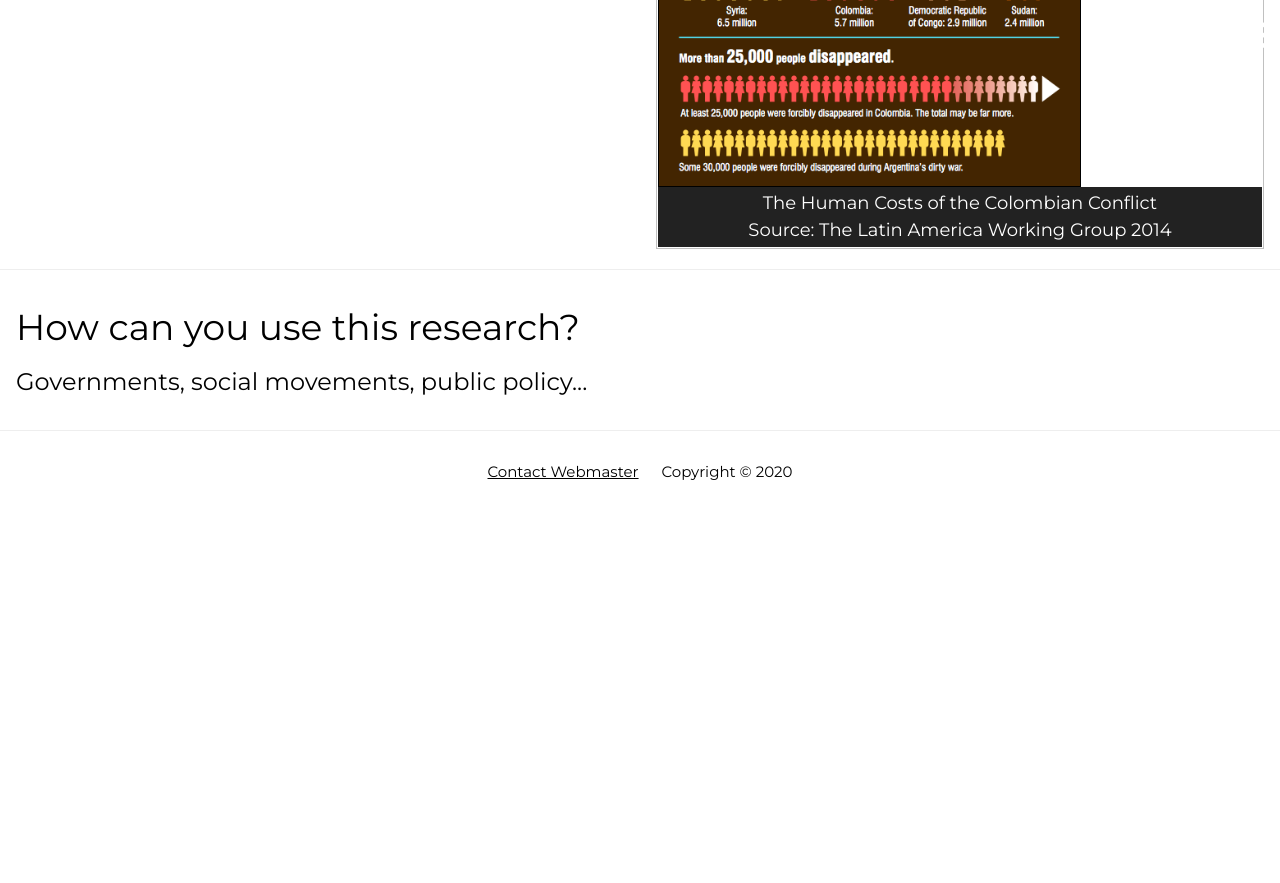
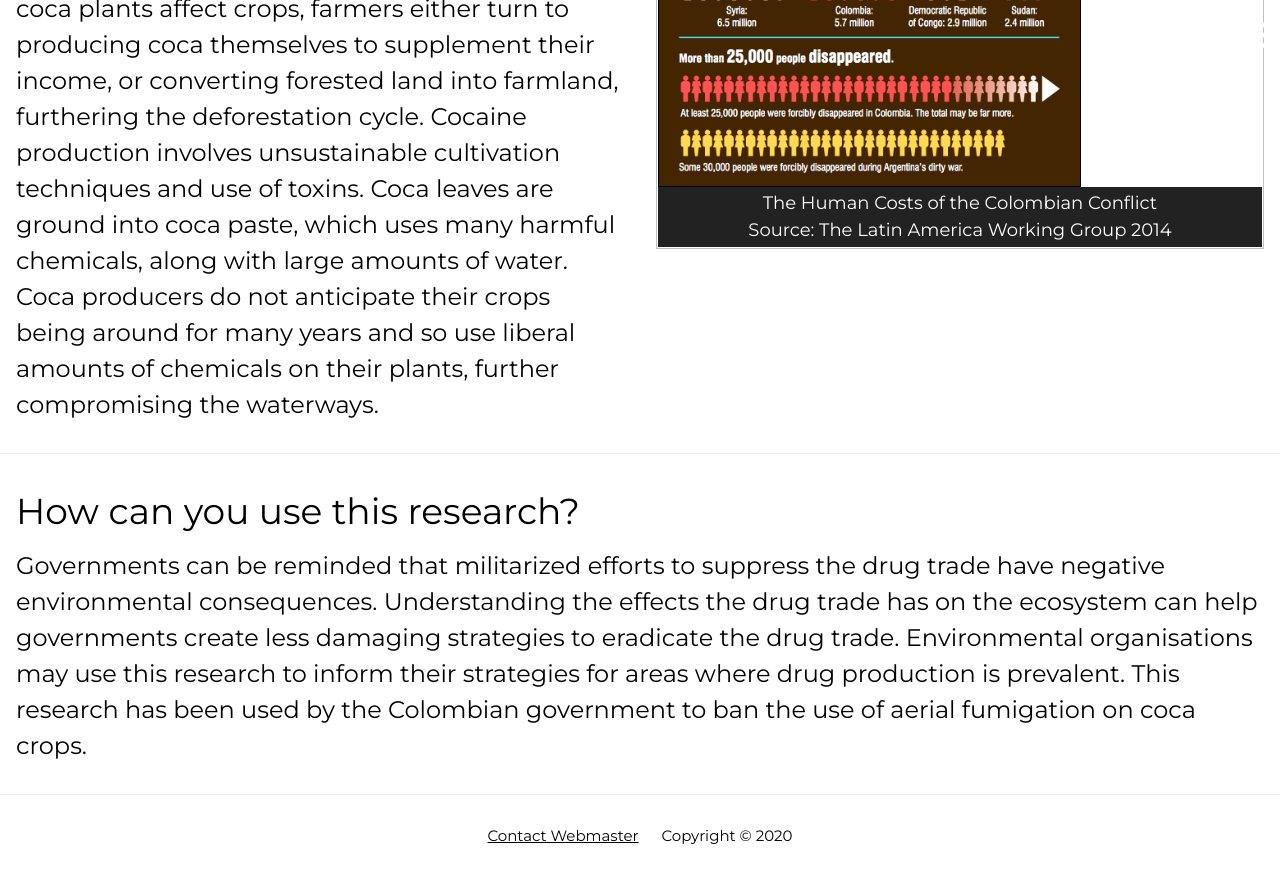
Before and after one commit to resilience1/resilience1.github.io, a Jekyll site: the page built from research/colombia.html, in a window 1280 px wide and 900 px high, scrolled down 2222 px. Shown: the top 883 px of the window. Built offline with Jekyll 4.4.1, drawn with Linux system fonts in a browser that asks for light colours; nearby versions of some CDN libraries; before the commit the page ends 2758 px from its top, so only the background shows below that.

Commit message:
Update colombia.html

```diff
--- a/research/colombia.html
+++ b/research/colombia.html
@@ -144,8 +144,9 @@
 					   harmful effects to its environment. Many groups, including paramilitary, guerilla, and criminal
 					   forces, all contribute to the environmental damage that occurs in Columbia. This is congruent
 					   with how wars are now fought, shifting consequences to the Global South.<br><br>
+				</h2>
 
-					   Eradicating cocaine production involves methods detrimental to the environment. For example,
+					   <h2>Eradicating cocaine production involves methods detrimental to the environment. For example,
 					aerial fumigation to destroy crops of cocaine-producing coca plants spreads harmful chemicals.
 					The chemicals used in fumigation contaminate waterways, harm other plants in the area, and reduce
 					biodiversity. When the efforts to eradicate coca plants affect crops, farmers either turn to
@@ -171,7 +172,11 @@
 	<div class="w3-row">
 		<div class="w3-container">
 			<h1>How can you use this research?</h1>
-			<h2>Governments, social movements, public policy...
+			<h2>Governments can be reminded that militarized efforts to suppress the drug trade have negative environmental
+				consequences. Understanding the effects the drug trade has on the ecosystem can help governments create
+				less damaging strategies to eradicate the drug trade. Environmental organisations may use this research
+				to inform their strategies for areas where drug production is prevalent. This research has been used by
+				the Colombian government to ban the use of aerial fumigation on coca crops.
 			</h2>
 		</div>
 	</div>
```
